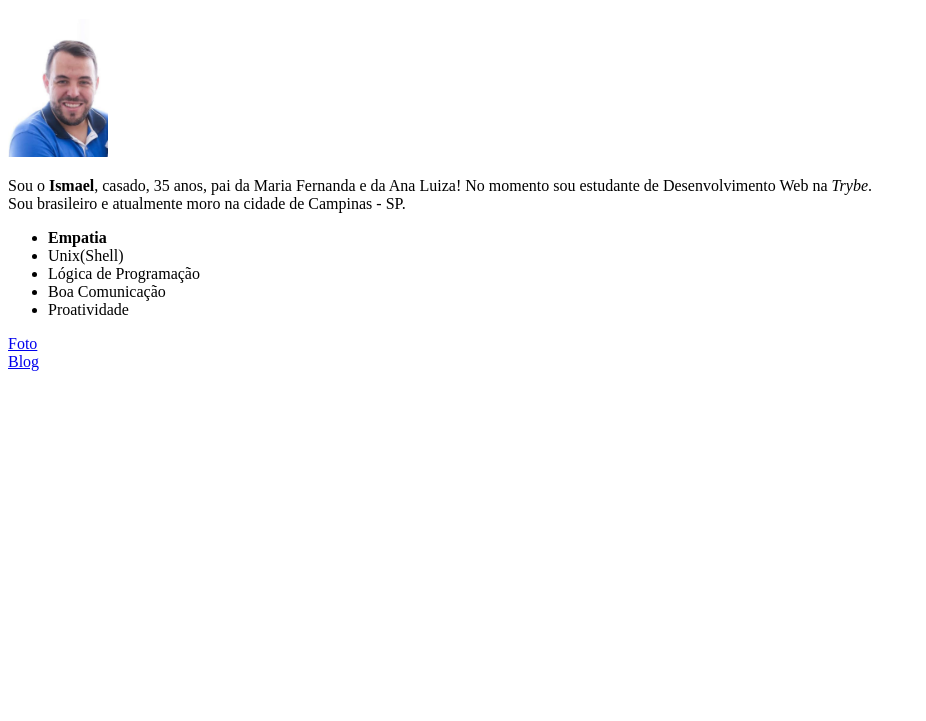
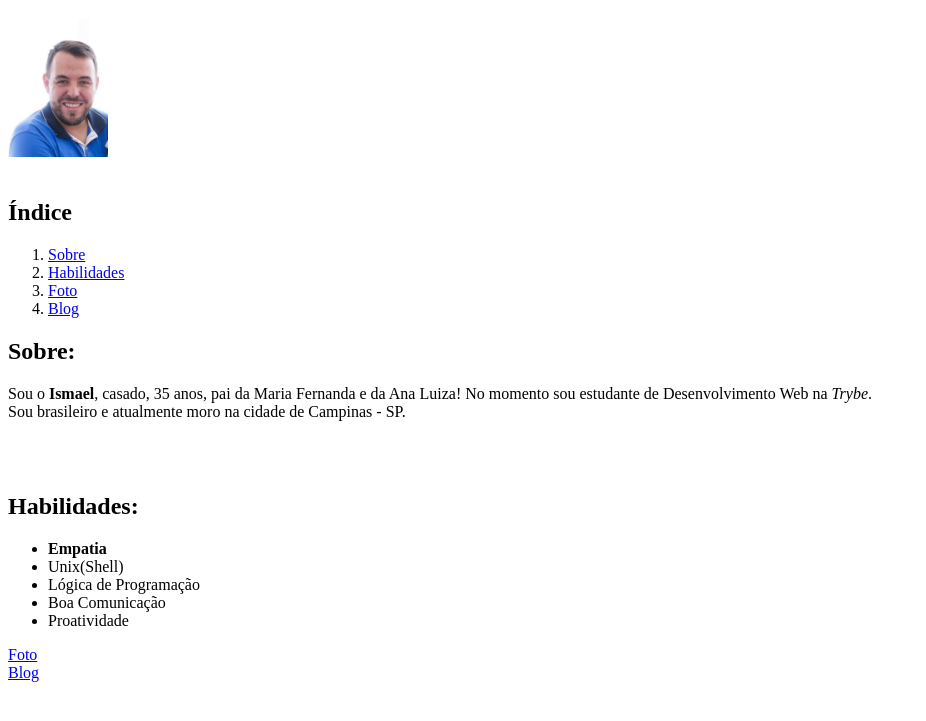
Before and after one commit to IsmaelPeccin/IsmaelPeccin.github.io, a plain HTML site: page index.html in a window 1280 px wide. Shown: the part 61-782 px from the top of the page, without its empty margins (0-926 px from the left). Drawn offline with Linux system fonts and the light colour scheme.

Commit message:
Finaliza o arquivo index.html

```diff
--- a/index.html
+++ b/index.html
@@ -8,9 +8,18 @@
 </head>
 <body>
    <h1>Ismael Peccin Junior</h1>
-   <img id="foto" src="foto.png" width="100px" alt="Ismael vestindo uma camisa azul" >
+   <img id="foto" src="foto.png" width="100px" alt="Ismael vestindo uma camisa azul" ><br><br>
+   <h2>Índice</h2>
+   <ol>
+     <li><a href="#sobre">Sobre</a></li>
+     <li><a href="#hab">Habilidades</a></li>
+     <li><a href="#foto">Foto</a></li>
+     <li><a href="#blog">Blog</a></li>
+   </ol>
+   <h2 id="sobre">Sobre:</h2>
     <p>Sou o <strong>Ismael</strong>, casado, 35 anos, pai da Maria Fernanda e da Ana Luiza! No momento sou estudante de Desenvolvimento Web na <em>Trybe</em>. <br>
-    Sou brasileiro e atualmente moro na cidade de Campinas - SP.</p>
+    Sou brasileiro e atualmente moro na cidade de Campinas - SP.</p> <br><br>
+    <h2 id="hab">Habilidades:</h2>
     <ul>
       <li><strong>Empatia</strong></li>
       <li>Unix(Shell)</li>
@@ -20,7 +29,7 @@
     </ul>
     <a id="foto" href="#foto">Foto</a>
     <br>
-    <a href="https://tecnoblog.net/" target="_blank" >Blog</a>
+    <a id="blog" href="https://tecnoblog.net/" target="_blank" >Blog</a>
 
 
 </body>
```
